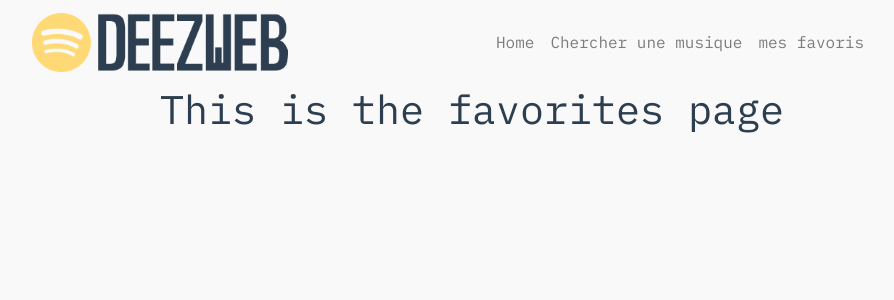
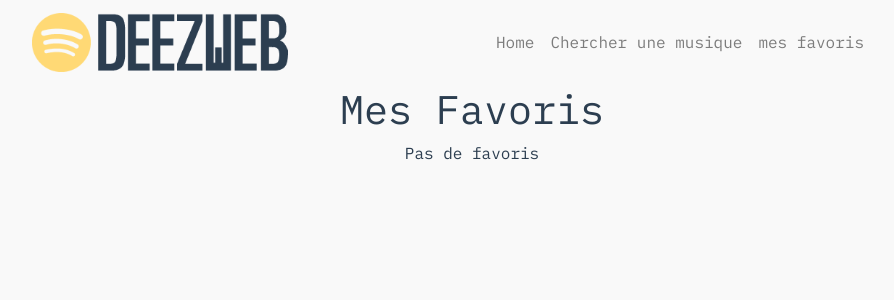
Before and after one commit to Alvai/deezweb, a Vue app: page /favorites in a window 1280 px wide. Shown: the top 300 px of the page, without its empty margins (168-1062 px from the left). Built offline with nearby package versions, Linux system fonts and the light colour scheme.

Commit message:
Add favorite display

```diff
--- a/src/views/Favorites.vue
+++ b/src/views/Favorites.vue
@@ -1,5 +1,38 @@
 <template>
   <div class="about">
-    <h1>This is the favorites page</h1>
+    <h1>Mes Favoris</h1>
+    <Loading :loading="loading" />
+    <TrackList v-if="favorites.length > 0" :tracks="favorites" @listUpdate="getFavorites"/>
+    <p v-else-if="!loading && favorites.length === 0">Pas de favoris</p>
   </div>
 </template>
+
+<script lang="ts">
+import Vue from 'vue'
+import { loadFavorites } from '@/utils/trackService';
+import { DeezerTrack } from '@/interfaces';
+import Loading from "@/components/Loading.vue";
+import TrackList from "@/components/TrackList.vue";
+export default Vue.extend({
+  name: "favorite",
+  components: {
+    Loading,
+    TrackList
+  },
+  data() {
+    return {
+      favorites: [] as Array<DeezerTrack>,
+      loading: true as boolean
+    }
+  },
+  methods: {
+    getFavorites() {
+      this.favorites = loadFavorites();
+    }
+  },
+  created() {
+    this.getFavorites();
+    this.loading = false;
+  }
+})
+</script>
```
